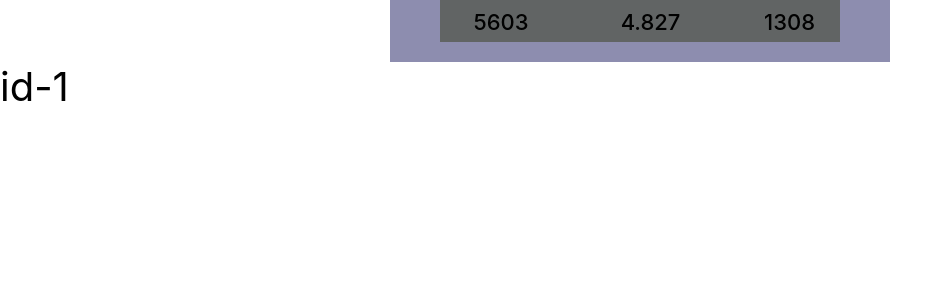
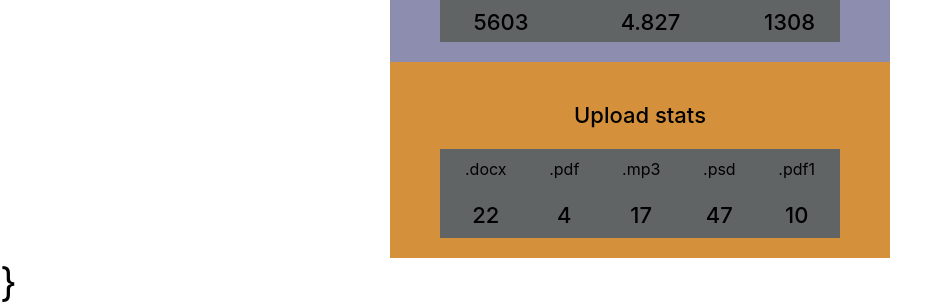
Before and after one commit to smiadv2022/goit-react-hw-01-componentsv1, a React (Create React App) app: page / in a window 1280 px wide. Shown: the part 308-616 px from the top of the page, without its empty margins (0-951 px from the left). Built offline with nearby package versions, Linux system fonts and the light colour scheme.

Commit message:
Update App.jsx

```diff
--- a/src/components/App.jsx
+++ b/src/components/App.jsx
@@ -22,8 +22,8 @@ export const App = () => {
         avatar={user.avatar}
         stats={user.stats}
       />
-      {dataStat[0].id}
-      {/* <Statistics title="Upload stats" stat={dataStat} /> */}
+      {/* {dataStat[0].id} */}
+      <Statistics title="Upload stats" stat={dataStat} /> }
     </div>
   );
 };
```
